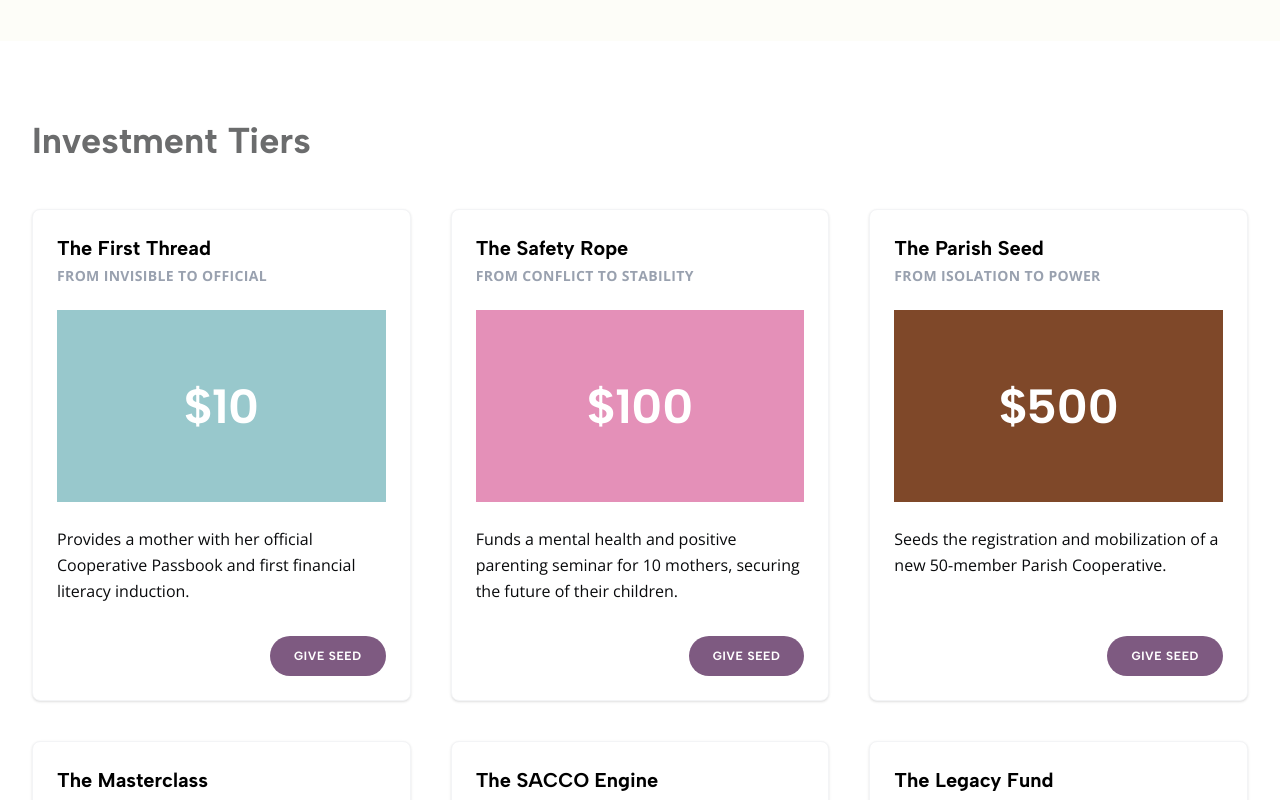
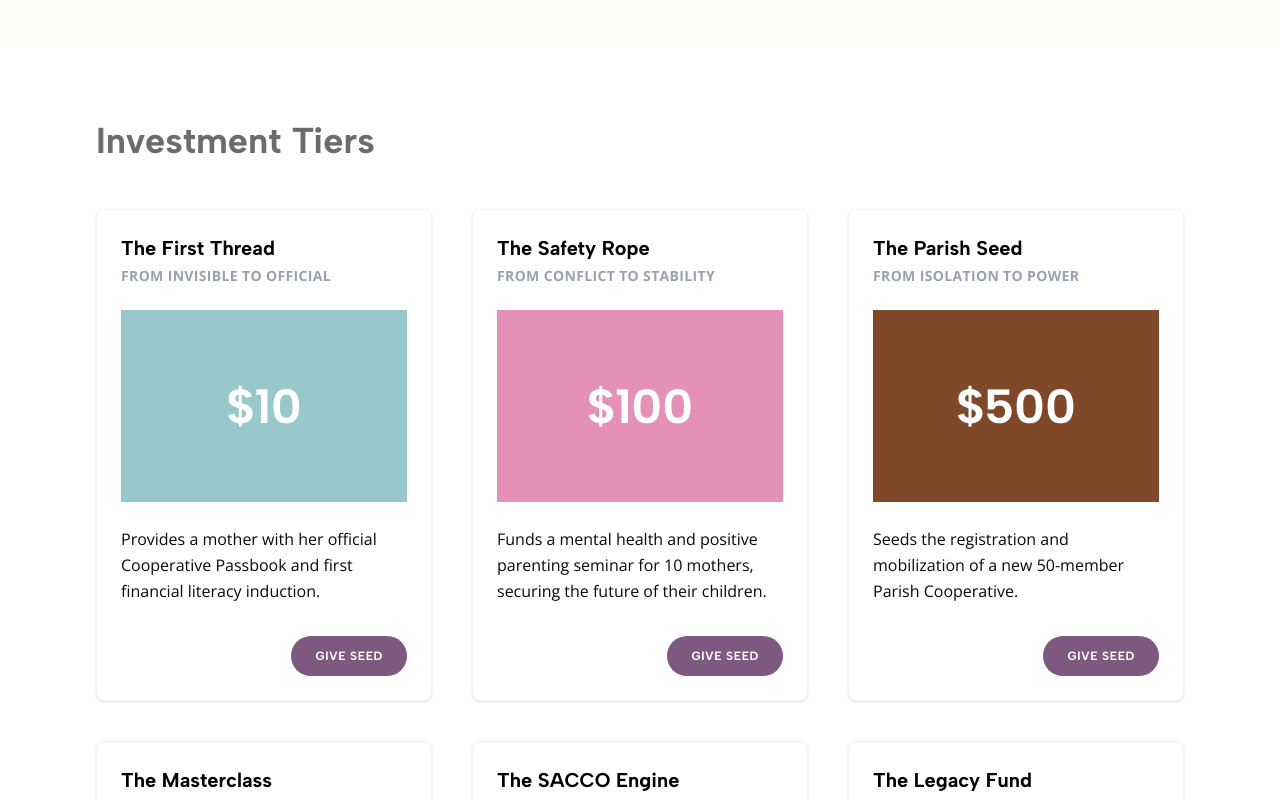
Before and after one commit to charlesaroma/Frontend-International-Network-For-Single-Mothers, a React (Vite) app: page /seed-a-cooperative in a window 1280 px wide. Shown: the part 880-1680 px from the top of the page. Built offline with nearby package versions, Linux system fonts and the light colour scheme.

Commit message:
padding of the investment tiers

```diff
--- a/src/pages/seed-a-cooperative/investmentTiers.jsx
+++ b/src/pages/seed-a-cooperative/investmentTiers.jsx
@@ -48,7 +48,7 @@ const TIERS = [
 const InvestmentTiers = () => {
   return (
     <section className="w-full py-20 bg-white">
-      <div className="max-w-7xl mx-auto px-4 md:px-8">
+      <div className="max-w-7xl mx-auto px-8 md:px-24">
         <div className="mb-12">
           <h2 className="text-3xl md:text-4xl font-bold font-primary text-brand-dark-400">
             Investment Tiers
@@ -82,7 +82,7 @@ const InvestmentTiers = () => {
                   {tier.description}
                 </p>
                 <div className="flex justify-end mt-auto">
-                    <button className="bg-brand-lilac-600 text-white font-bold text-xs py-3 px-6 rounded-full hover:bg-brand-lilac-700 transition-colors uppercase tracking-wider">
+                    <button className="bg-brand-lilac-600 text-white font-bold text-xs py-3 px-6 rounded-full hover:bg-brand-lilac-700 transition-colors uppercase tracking-wider cursor-pointer">
                     Give Seed
                     </button>
                 </div>
```
